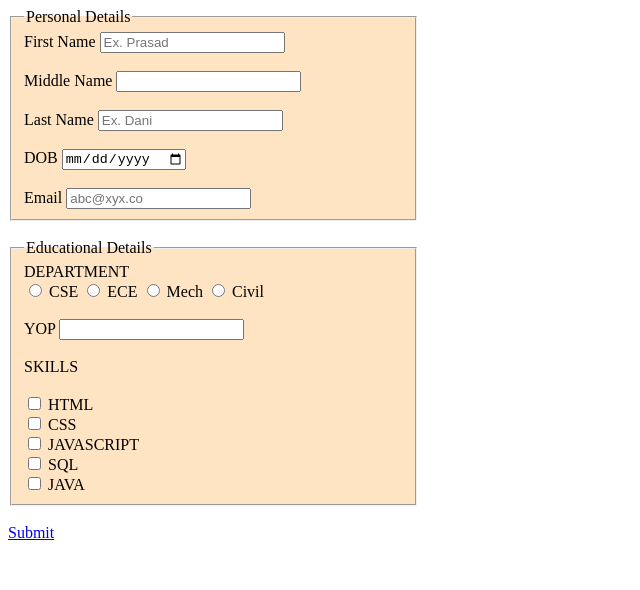
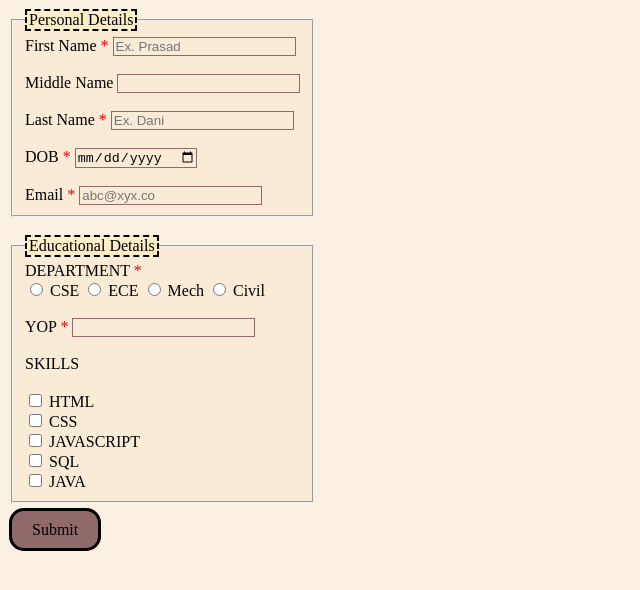
Before and after one commit to PrasadDani034/FORMSHTML, a plain HTML site: page index.html in a window 1280 px wide. Shown: the whole page, without its empty margins (0-640 px from the left). Drawn offline with Linux system fonts and the light colour scheme.

Commit message:
Update form.css

```diff
--- a/form.css
+++ b/form.css
@@ -1,17 +1,59 @@
-fieldset{
-    width: 30%;
+html{
+    background-color: rgb(251, 241, 227);
+}
+form {
+    display: table-cell;
+    padding: 1px;;
+  }
+a{
+   text-align: center;
+   text-decoration: none;
+   border: solid;
+   color: black;
+   background-color: #906a6a;
+   padding: 10px 20px;
+   cursor: pointer;
+   border-radius: 15px;
+}
+a:hover{
+    background-color: rosybrown;
+    size: 5px;
+    color: black;
+
+
+}
+.legend{
+    border: black 2px solid ;
+    background-color: hsla(44, 94%, 88%, 0.873);
+    border-style: dashed;
 }
 
+
 .one{
-    background-color: bisque;
+    background-color: antiquewhite;
 }
 
-.two{
-    background-color: cornflowerblue;
+.required::after{
+    content: ' *';
+    color: red;
+
 }
 
-.btn{
-    width: 100px;
-    color: gold;
-    background-color: brown;
+input {
+    appearance: auto;
+    border: 0.1rem solid #906a6a;
+    background-color: var(--bg-color);
 }
+/* SUBMIT BUTTTON
+/* .submit-button {
+    background-color: #007bff;
+    color: #fff;
+    padding: 10px 20px;
+    /* border: none; */
+    /* border-radius: 5px; */
+    /* cursor: pointer; */
+/* }
+
+.submit-button:hover {
+    background-color: #1184ff;
+} */
```
